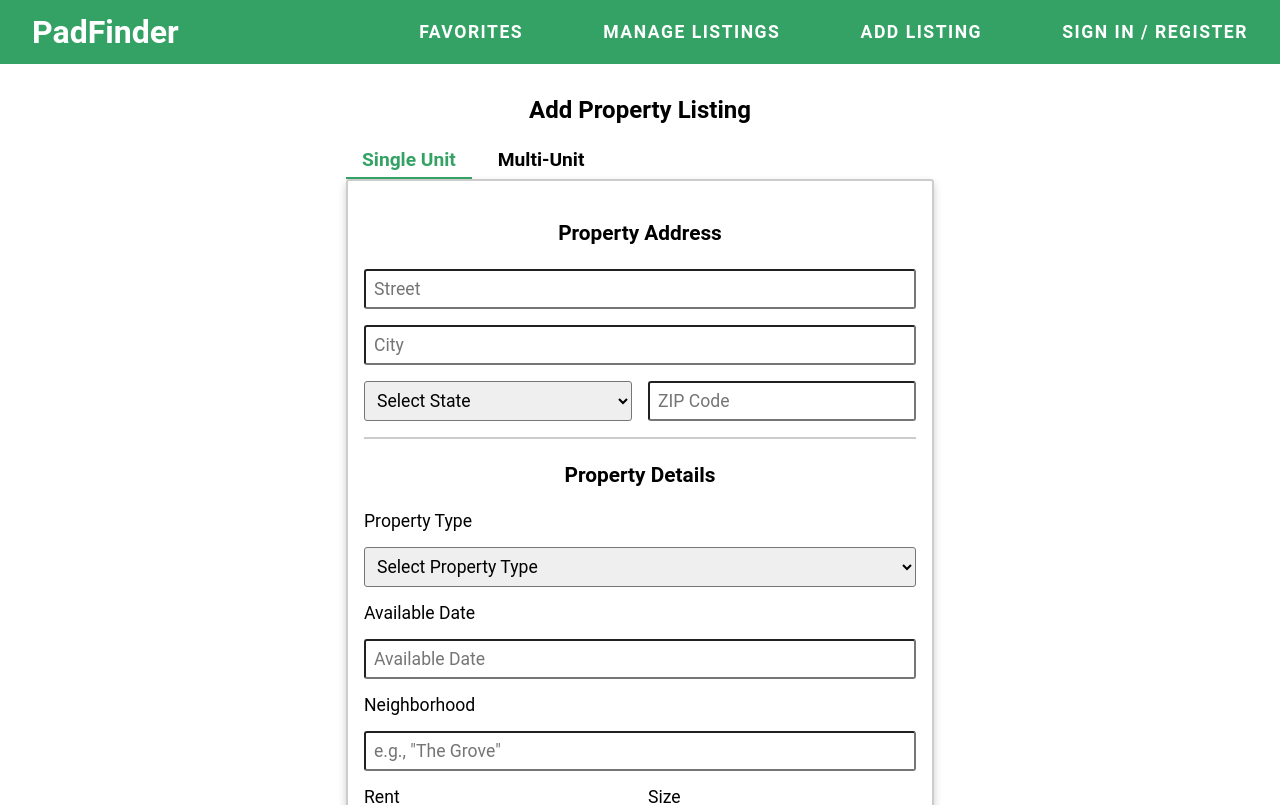
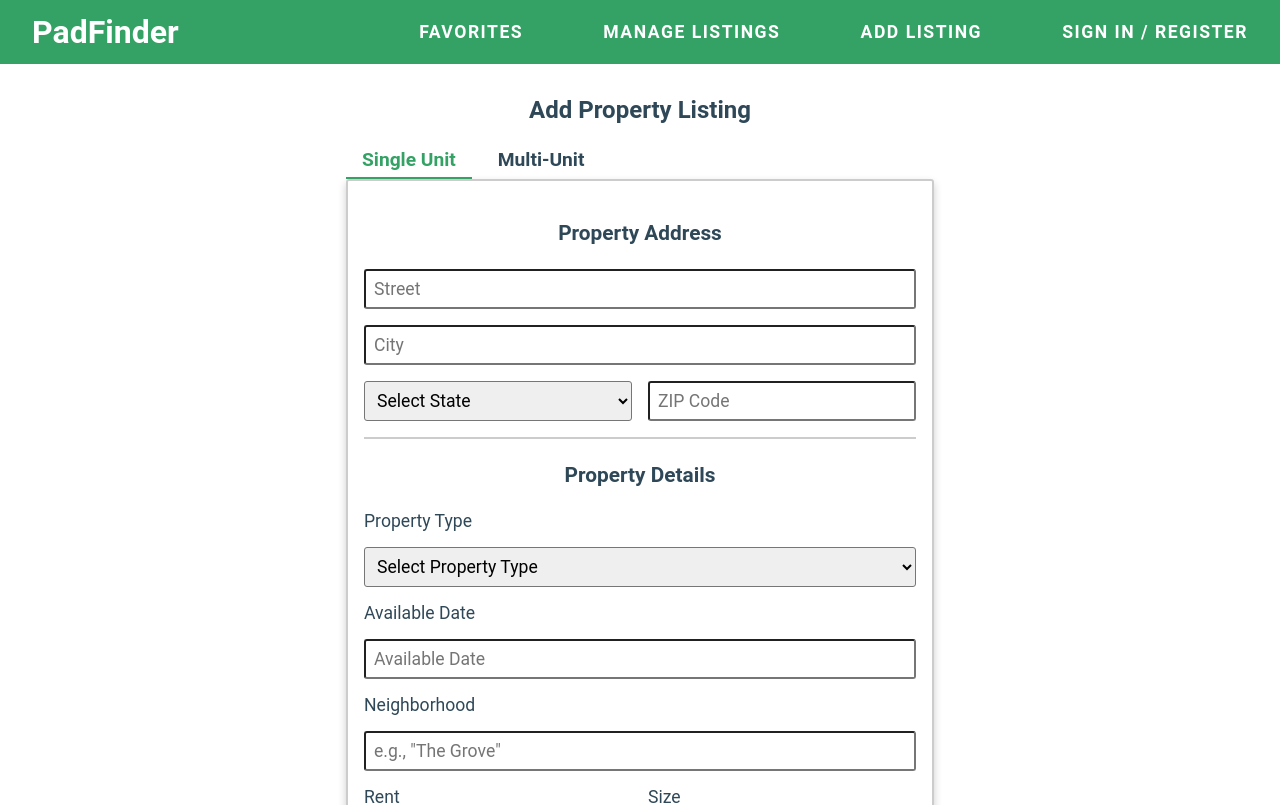
Before and after one commit to choshin314/padfinder-frontend, a React (Create React App) app: page /listings/new in a window 1280 px wide. Shown: the top 805 px of the page. Built offline with nearby package versions, Linux system fonts and the light colour scheme.

Commit message:
update styles

```diff
--- a/src/components/Map/Searchbox.js
+++ b/src/components/Map/Searchbox.js
@@ -33,7 +33,7 @@ const Div = styled.div`
         text-align: center;
         z-index: 100;
         color: white;
-        text-shadow: 5px 5px 5px var(--primary-color);
+        text-shadow: 3px 3px 3px #006D79;
         @media(min-width: ${devices.tablet}) {
             font-size: 3rem;
         }
--- a/src/components/properties/PropertyForm.js
+++ b/src/components/properties/PropertyForm.js
@@ -305,6 +305,7 @@ const Container = styled.div`
     width: 100%;
     display: flex;
     flex-direction: column;
+    color: var(--dark-grey);
 `
 const SplitContainer = styled.div`
     display: grid;
--- a/src/components/properties/PropertyList.js
+++ b/src/components/properties/PropertyList.js
@@ -32,7 +32,6 @@ const Container = styled.div`
     width: 100%;
     display: flex;
     flex-direction: column;
-
     & h1 {
         font-size: 1.5rem;
         text-align: center;
@@ -41,7 +40,6 @@ const Container = styled.div`
     & > div {
         display: flex;
     }
-
     @media(min-width: )
 `
 const Heading = styled.h1`
@@ -49,7 +47,6 @@ const Heading = styled.h1`
     text-align: center;
     font-size: 2rem;
     font-weight: bold;
-    color: var(--primary-color);
     margin: 1rem auto;
 `
 
--- a/src/index.css
+++ b/src/index.css
@@ -1,6 +1,8 @@
 * {
   box-sizing: border-box;
   --primary-color: #34a265;
+  --light-grey: #e1e1e1;
+  --dark-grey: #2F4858;
 }
 
 html, body {
@@ -8,7 +10,12 @@ html, body {
   margin: 0;
   padding: 0;
   font-family: 'Roboto';
+  color: var(--dark-grey);
 
+}
+
+button {
+  color: var(--dark-grey);
 }
 
 code {
```
